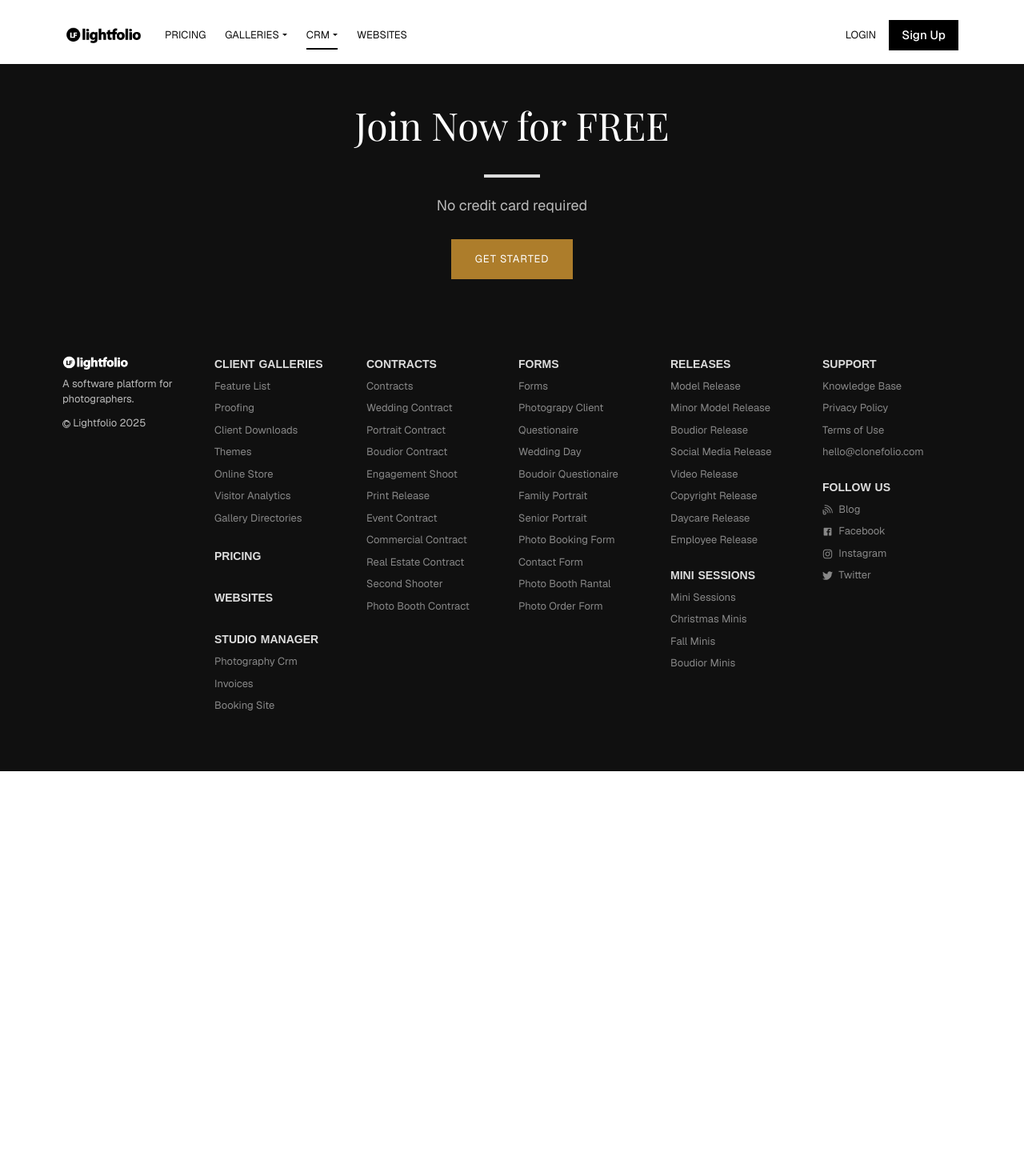
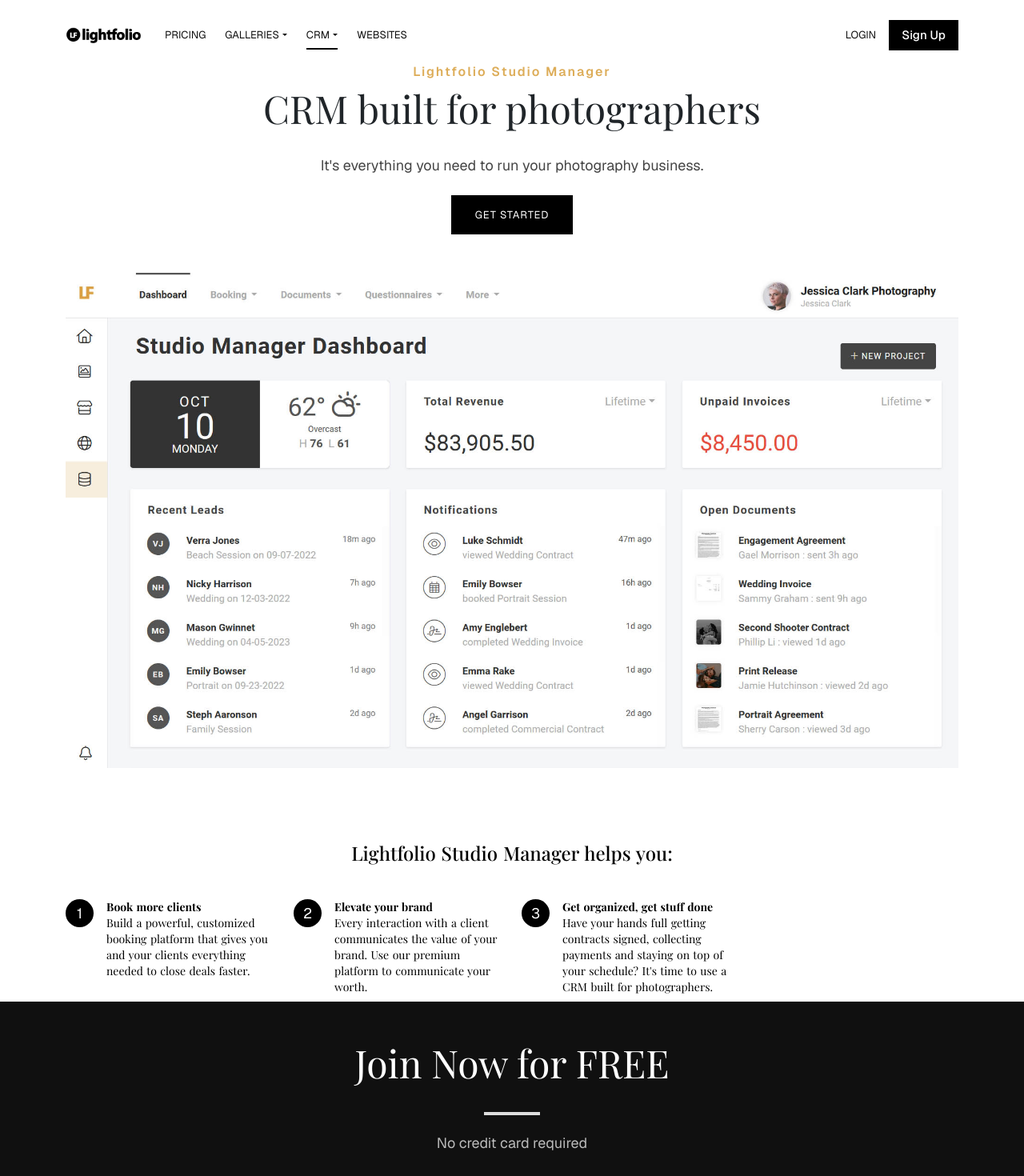
Before and after one commit to Odusami/CloneFolio, a React (Vite) app: page /crm in a window 1280 px wide. Shown: the top 1470 px of the page at 80% size. Before the commit the page ends 964 px from the top, so only its background shows below. Built offline with nearby package versions, Linux system fonts and the light colour scheme; a web font is replaced by a local one.

Commit message:
Created CRM component

```diff
--- a/src/App.jsx
+++ b/src/App.jsx
@@ -21,6 +21,8 @@
 import Lightroom from "./components/lightroom/Lightroom";
 import FileTypes from "./components/fileTypes/FileTypes";
 import Proofing from "./components/proofing/Proofing";
+import CrmRoute from "./components/crmRoute/CrmRoute";
+import Crm from "./components/crmRoute/crm/Crm";
 function App() {
   const location = useLocation();
   return (
@@ -51,6 +53,10 @@
           <Route path="/lightroom" element={<Lightroom />}/>
           <Route path="/supported-file-types" element={<FileTypes />}/>
 
+         <Route path="/crm" element={<CrmRoute />}>
+          <Route index element={<Crm />}/>
+
+         </Route>
 
       </Routes>
 
--- /dev/null
+++ b/src/components/crmRoute/CrmRoute.jsx
@@ -0,0 +1,10 @@
+import React from 'react'
+import { Outlet } from 'react-router-dom'
+
+const CrmRoute = () => {
+  return (
+    <div><Outlet/></div>
+  )
+}
+
+export default CrmRoute
--- /dev/null
+++ b/src/components/crmRoute/crm/Crm.css
@@ -0,0 +1 @@
+@imp;/*# sourceMappingURL=Crm.css.map */
--- /dev/null
+++ b/src/components/crmRoute/crm/Crm.jsx
@@ -0,0 +1,73 @@
+import GridTextGroup from "../../gridTextGroup/GridTextGroup";
+import "./Crm.scss";
+
+const Crm = () => {
+  return (
+    <>
+      <section>
+        <div className="container">
+          <GridTextGroup
+            subHeader={"Lightfolio Studio Manager"}
+            header={"CRM built for photographers"}
+            title={"It's everything you need to run your photography business."}
+            btnText={"GET STARTED"}
+            center={"center"}
+          />
+          <div className="py-5">
+            <img
+              src="/public/folio images/dashboard-5.jpg"
+              className="img-fluid"
+              alt="Crm Dashboard"
+            />
+          </div>
+
+          {/* Lightfolio Studio Manager Grid */}
+          <h3 className="text-center fs-4 colorBlack my-5 fw-medium">Lightfolio Studio Manager helps you:</h3>
+          <div className="row">
+            <div className="col-3">
+              <div className="hstack align-items-start">
+                <div className="d-inline-block me-3">
+
+                <h4 className="numBg">1</h4>
+                </div>
+                <h5 className="colorBlack">
+                  <span className="fw-bold">Book more clients</span><br />
+                  Build a powerful, customized booking platform that gives you
+                  and your clients everything needed to close deals faster.
+                </h5>
+              </div>
+            </div>
+            {/*  */}
+            <div className="col-3">
+              <div className="hstack align-items-start">
+                <div className="d-inline-block me-3">
+
+                <h4 className="numBg">2</h4>
+                </div>
+                <h5 className="colorBlack">
+                  <span className="fw-bold">Elevate your brand</span><br />
+                  Every interaction with a client communicates the value of your brand. Use our premium platform to communicate your worth.
+                </h5>
+              </div>
+            </div>
+            {/*  */}
+            <div className="col-3">
+              <div className="hstack align-items-start">
+                <div className="d-inline-block me-3">
+
+                <h4 className="numBg">3</h4>
+                </div>
+                <h5 className="colorBlack">
+                  <span className="fw-bold">Get organized, get stuff done</span><br />
+                  Have your hands full getting contracts signed, collecting payments and staying on top of your schedule? It's time to use a CRM built for photographers.
+                </h5>
+              </div>
+            </div>
+          </div>
+        </div>
+      </section>
+    </>
+  );
+};
+
+export default Crm;
--- /dev/null
+++ b/src/components/crmRoute/crm/Crm.scss
@@ -0,0 +1,12 @@
+@import "/src/styles/abstract/variables";
+
+.numBg {
+  display: inline-flex;
+  justify-content: center;
+  align-items: center;
+  width: 35px;
+  height: 35px;
+  border-radius: 50%;
+  background: $color-primary;
+  color: $color-secondary;
+}
--- a/src/components/galleryRoute/GalleryRoute.jsx
+++ b/src/components/galleryRoute/GalleryRoute.jsx
@@ -1,11 +1,10 @@
 import React from "react";
-import Galleries from "./galleries/Galleries";
+
 import { Outlet, Route, Routes } from "react-router-dom";
 
 const GalleryRoute = () => {
   return (
     <div>
-      {/* <Galleries /> */}
       <Outlet />
     </div>
   );
--- a/src/components/gridTextGroup/GridTextGroup.jsx
+++ b/src/components/gridTextGroup/GridTextGroup.jsx
@@ -7,7 +7,7 @@
 
     const headerStyle = headerColor === 'grey'
     ? 'colorBlack-600 textLabel text-uppercase'
-    : 'colorTertiary textLabel';
+    : 'colorTertiary textLabel fw-semibold';
 
     const btnStyle = btnColor === 'grey'
     ? 'textBtn'
--- a/src/components/proofing/Proofing.jsx
+++ b/src/components/proofing/Proofing.jsx
@@ -197,7 +197,7 @@
       {/* 2*2 */}
       <section className="proofing3Section">
         <div className="container">
-          <div className="row  py-5 align-items-center">
+          <div className="row  py-5 ">
             <div className="col-12 col-md-6 px-lg-5">
               <div className="proofingImgPosition">
                 <div className="d-flex justify-content-center align-items-center">
--- a/src/components/proofing/Proofing.scss
+++ b/src/components/proofing/Proofing.scss
@@ -105,6 +105,9 @@
       border-radius: 25px;
       z-index: 5;
       opacity: 0.65;
+      @media (max-width:576px) {
+        padding: 5px;
+      }
     }
     .proofingImg2 {
       position: relative;
@@ -114,6 +117,9 @@
       scale: 1.3;
       z-index: 10;
       box-shadow: rgba(100, 100, 111, 0.2) 0px 7px 29px 0px;
+      @media (max-width:576px) {
+        padding: 5px;
+      }
     }
     .proofingImg3 {
       position: relative;
@@ -123,6 +129,9 @@
       transform: translateX(-3%);
       z-index: 5;
       opacity: 0.65;
+      @media (max-width:576px) {
+        padding: 5px;
+      }
     }
   }
 }
```
Also changed, not shown: public/folio images/dashboard-5.jpg (added), src/components/crmRoute/crm/index.js (added), 1 other file (tests, documents, lock files or other folders).
